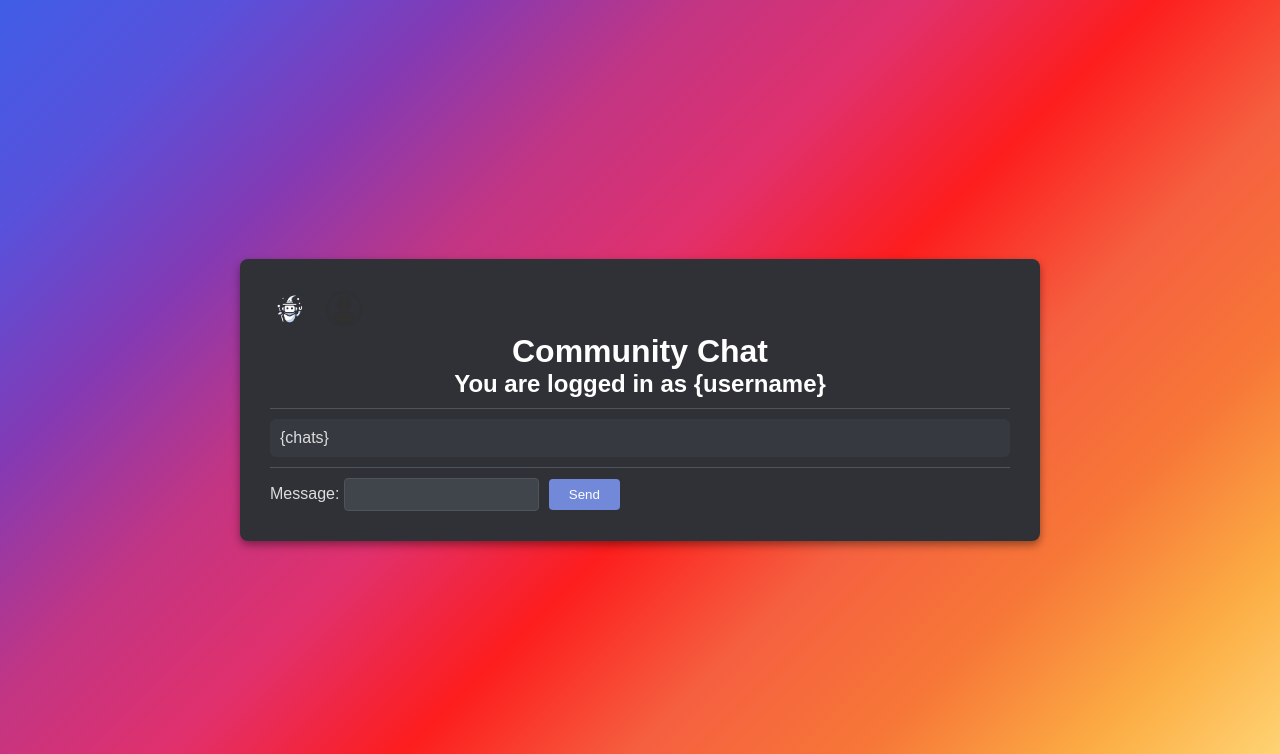
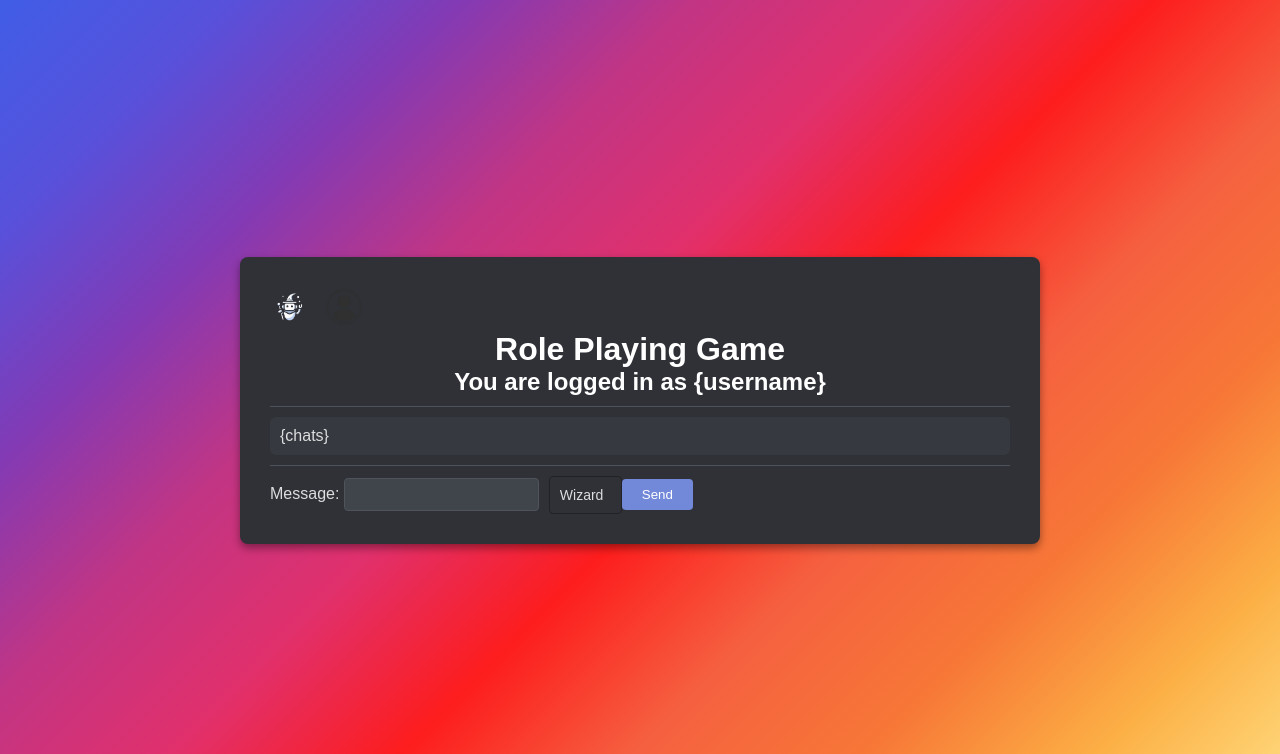
Before and after one commit to GaoYeGithub/ChatBot, a Flask app: template template/chat.html in a window 1280 px wide. Shown: the top 754 px of the page. Run offline with Flask 3, Linux system fonts and the light colour scheme; the template is opened without the code that fills it, so the values that code supplies are empty.

Commit message:
Added roles and style it

```diff
--- a/main.py
+++ b/main.py
@@ -25,7 +25,7 @@
     myMessage = myMessage.replace("{username}", db[key]["username"])
     myMessage = myMessage.replace("{timestamp}", key)
     myMessage = myMessage.replace("{message}", db[key]["urmessage"])
-
+    myMessage = myMessage.replace("{type}", db[key]["AiType"])
     myMessage = myMessage.replace("{answer}", db[key]["Airesponse"])
 
 
@@ -57,7 +57,8 @@
   urmessage = form["message"]
   date = datetime.datetime.now()
   timestamp = datetime.datetime.timestamp(date)
-  prompt = (f"Answer the {urmessage} like wizard, but be as short as possible. Answer in the same language the user is using. Your answer must be under 50 words")
+  personality = form["personality"]
+  prompt = (f"You are roleplaying as {personality} and the player said this {urmessage}, but be as short as possible. Answer in the same language the user is using. Your answer must be under 50 words")
   response = client.chat.completions.create(
       messages=[
           {
@@ -74,6 +75,7 @@
   db[datetime.datetime.now().strftime("%Y-%m-%d %H:%M:%S")] = {
     "username": username,
     "urmessage": request.form['message'],
+    "AiType": personality,
     "Airesponse" : Airesponse
   }
 
--- a/static/style.css
+++ b/static/style.css
@@ -87,3 +87,32 @@
 button[type="submit"]:hover {
     background-color: #677bc4;
 }
+
+select {
+  background-color: #2f3136;
+  color: #dcddde;
+  border: 1px solid #202225;
+  border-radius: 4px;
+  padding: 10px;
+  font-size: 14px;
+  outline: none;
+  appearance: none;
+  -webkit-appearance: none;
+  -moz-appearance: none;
+  transition: border 0.2s;
+}
+
+select::-ms-expand {
+  display: none;
+}
+
+select:focus {
+  border: 1px solid #7289da;
+}
+
+option {
+  background-color: #2f3136;
+  color: #dcddde;
+  padding: 10px;
+  font-size: 14px;
+}
--- a/template/chat.html
+++ b/template/chat.html
@@ -8,7 +8,7 @@
     <div class="container">
         <img src="static/images/wizard.png" alt="Wizard" class="icon">
         <img src="static/images/user.png" alt="User" class="icon">
-        <h1>Community Chat</h1>
+        <h1>Role Playing Game</h1>
         <h2>You are logged in as {username}</h2>
         <hr>
         <div class="chats">
@@ -18,6 +18,12 @@
 
         <form method="post" action="/add">
             <p>Message: <input type="text" name="message" required></p>
+            <select name="personality" id="ai">
+              <option value="Wizard">Wizard</option>
+              <option value="Monster">Monster</option>
+              <option value="Ally">Ally</option>
+              <option value="Doctor">Doctor</option>
+            </select>
             <button type="submit">Send</button>
         </form>
     </div>
--- a/template/message.html
+++ b/template/message.html
@@ -1,6 +1,6 @@
 <h3>{username}</h3>
 <h4>{timestamp}{admin}</h4>
 <p>{message}</p>
-<h3>Ai</h3>
+<h3>{type}</h3>
 <h4>{timestamp}{admin}</h4>
 <p>{answer}</p>
```
